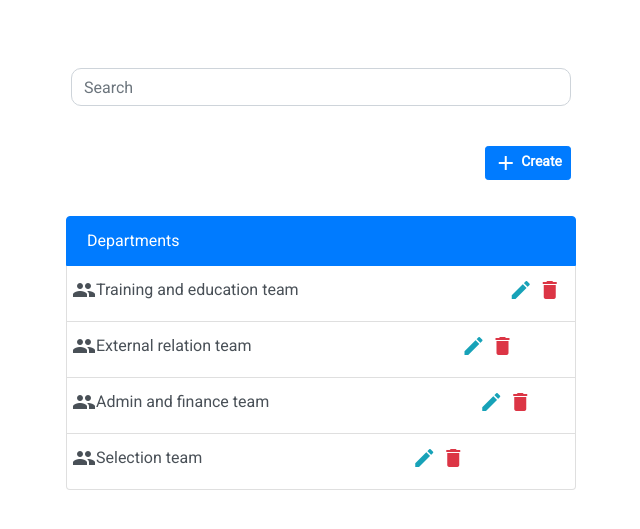
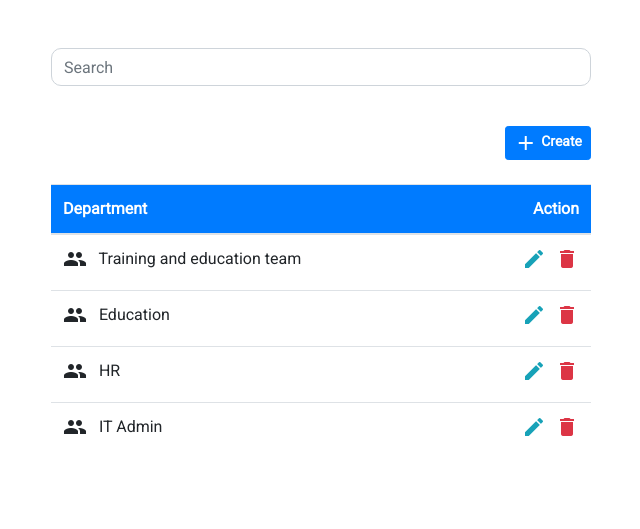
Before and after one commit to pnc-virtual-company/2020-G7-LMS, a CodeIgniter 4 app: template app/Views/departments/department.php in a window 1280 px wide. Shown: the part 66-595 px from the top of the page, without its empty margins (319-959 px from the left). Run offline with PHP 8.4 and a stand-in for CodeIgniter, Linux system fonts and the light colour scheme; the template is opened without the code that fills it, so the values that code supplies are empty; some libraries are stand-ins or nearby versions.

Commit message:
#7 change style department view

```diff
--- a/app/Views/departments/department.php
+++ b/app/Views/departments/department.php
@@ -6,68 +6,54 @@
         <div class="row">
             <div class="col-3"></div>
             <div class="col-6">
-                <div class="card-body">
-                    <form action="">
                     <div class="input-group mb-3">
                       <input type="text" class="form-control" id="search" placeholder="Search">
                     </div>
                     <br>
-                    <ul class="text-right">
+                    <div class="text-right">
                         <a href="" class="btn btn-primary btn-sm text-white font-weight-bolder" data-toggle="modal" data-target="#createDepartment">
                         <i class="material-icons float-left" data-toggle="tooltip" title="Create Department!" data-placement="left">add</i>&nbsp;Create
                         </a>
                     </div>
-                    <table class="table table-borderless table-hover">
-                      <div class="col-12">
-                      <div class="list-group">
-                        <div class="list-group-item list-group-item-action active">
-                            <span>Departments</span>
-                        </div>
-                        <div class="list-group-item list-group-item-action">
-                          <div class="row">
-                            <i class="material-icons">people</i>
-                              <span>Training and education team</span>
-                              <i class="icon1-blog">
-                            <a href="" data-toggle="modal" data-target="#updateDepartment"><i class="material-icons text-info" data-toggle="tooltip" title="Edit Department!"  data-placement="left">edit</i></a>
+                    <br>
+                    <table class="table table-hover">
+                <thead class="bg-primary text-white">
+                    <tr>
+                        <th>Department</th>
+                        <th class="text-right">Action</th>
+                    </tr>
+                </thead>
+                <tbody>
+                    <tr>
+                        <td><i class="material-icons float-left">people</i> &nbsp;&nbsp; Training and education team</td>
+                        <td class="text-right">
+                        <a href="" data-toggle="modal" data-target="#updateDepartment"><i class="material-icons text-info" data-toggle="tooltip" title="Edit Department!"  data-placement="left">edit</i></a>
                             <a href="" data-toggle="tooltip" title="Delete Department!" data-placement="right" class="delete"><i class="material-icons text-danger" onclick="return confirm('Are you sure you want to remove the selected departments?');">delete</i></a>
-                            </i>
-                          </div>
-                        </div>
-                        <div class="list-group-item list-group-item-action">
-                        <div class="row">
-                            <i class="material-icons">people</i>
-                              <span>External relation team</span>
-                              <i class="icon1-blog">
-                            <a href="" data-toggle="modal" data-target="#updateDepartment"><i class="material-icons text-info" data-toggle="tooltip" title="Edit Department!"  data-placement="left">edit</i></a>
+                        </td>
+                    </tr>
+                    <tr>
+                        <td><i class="material-icons float-left">people</i> &nbsp;&nbsp; Education </td>
+                        <td class="text-right">
+                        <a href="" data-toggle="modal" data-target="#updateDepartment"><i class="material-icons text-info" data-toggle="tooltip" title="Edit Department!"  data-placement="left">edit</i></a>
                             <a href="" data-toggle="tooltip" title="Delete Department!" data-placement="right" class="delete"><i class="material-icons text-danger" onclick="return confirm('Are you sure you want to remove the selected departments?');">delete</i></a>
-                            </i>
-                          </div>
-                        </div>
-                        <div class="list-group-item list-group-item-action">
-                        <div class="row">
-                            <i class="material-icons">people</i>
-                              <span>Admin and finance team </span>
-                              <i class="icon1-blog">
-                            <a href="" data-toggle="modal" data-target="#updateDepartment"><i class="material-icons text-info" data-toggle="tooltip" title="Edit Department!"  data-placement="left">edit</i></a>
+                        </td>
+                    </tr>
+                    <tr>
+                        <td><i class="material-icons float-left">people</i> &nbsp;&nbsp; HR </td>
+                        <td class="text-right">
+                        <a href="" data-toggle="modal" data-target="#updateDepartment"><i class="material-icons text-info" data-toggle="tooltip" title="Edit Department!"  data-placement="left">edit</i></a>
                             <a href="" data-toggle="tooltip" title="Delete Department!" data-placement="right" class="delete"><i class="material-icons text-danger" onclick="return confirm('Are you sure you want to remove the selected departments?');">delete</i></a>
-                            </i>
-                          </div>
-                        </div>
-                        <div class="list-group-item list-group-item-action">
-                        <div class="row">
-                            <i class="material-icons">people</i>
-                              <span>Selection team</span>
-                              <i class="icon1-blog">
-                            <a href="" data-toggle="modal" data-target="#updateDepartment"><i class="material-icons text-info" data-toggle="tooltip" title="Edit Department!"  data-placement="left">edit</i></a>
+                        </td>
+                    </tr>
+                    <tr>
+                        <td><i class="material-icons float-left">people</i> &nbsp;&nbsp; IT Admin </td>
+                        <td class="text-right">
+                        <a href="" data-toggle="modal" data-target="#updateDepartment"><i class="material-icons text-info" data-toggle="tooltip" title="Edit Department!"  data-placement="left">edit</i></a>
                             <a href="" data-toggle="tooltip" title="Delete Department!" data-placement="right" class="delete"><i class="material-icons text-danger" onclick="return confirm('Are you sure you want to remove the selected departments?');">delete</i></a>
-                            </i>
-                          </div>
-                        </div>
-                      </ul>
-                      </div>
-				            </table>
-                  </form>
-                </div>
+                        </td>
+                    </tr>
+                </tbody>
+            </table>
             </div>
             <div class="col-3"></div>
         </div>
--- a/public/css/custom.css
+++ b/public/css/custom.css
@@ -116,11 +116,6 @@ a{
 .search{
   width: 95.5%;
 }
-
-.icon1-blog{
-  margin-left:170px;
-  display: flex;
+.iconEdit {
+  margin-left:5px;
 }
-.icon2-blog{
-  margin-left:270px;
-}
```
Also changed, not shown: app/Controllers/Login.php (+0 -100 lines), app/Models/LoginModel.php (deleted, +0 -27 lines).
